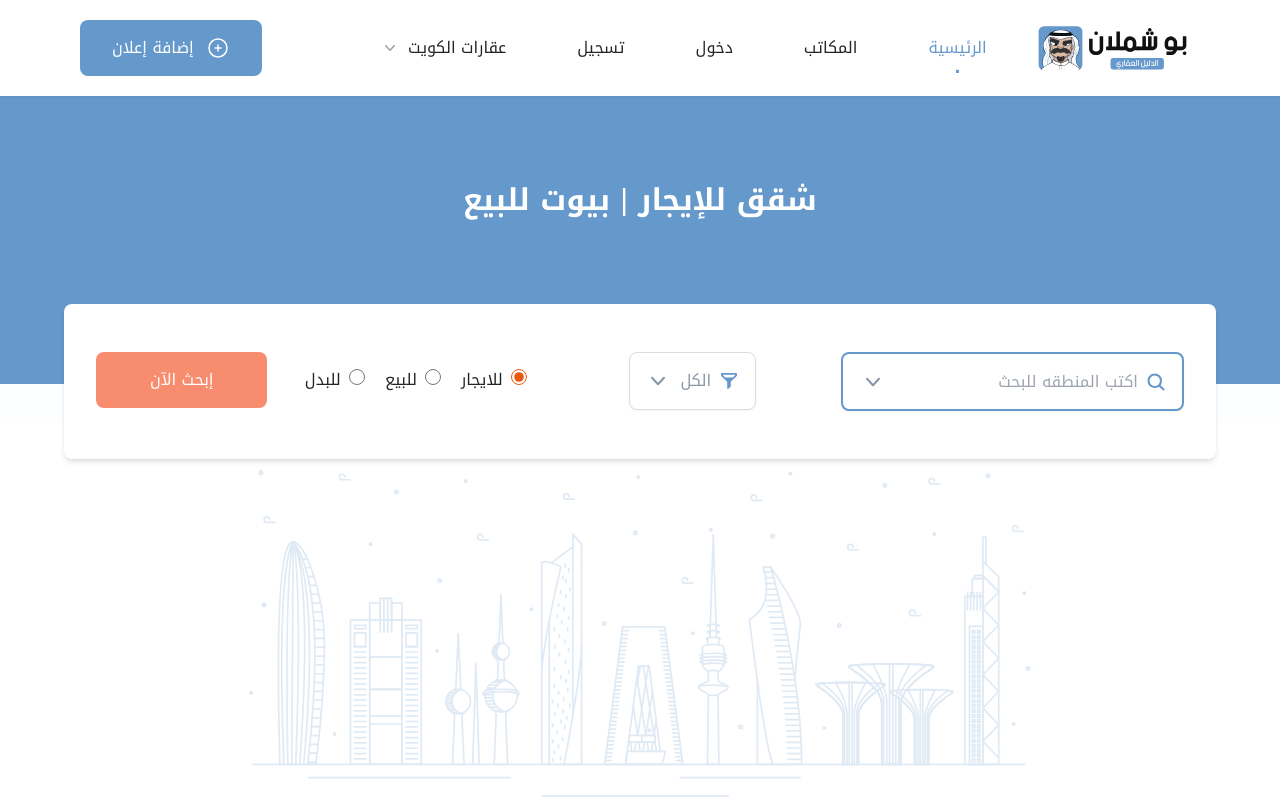
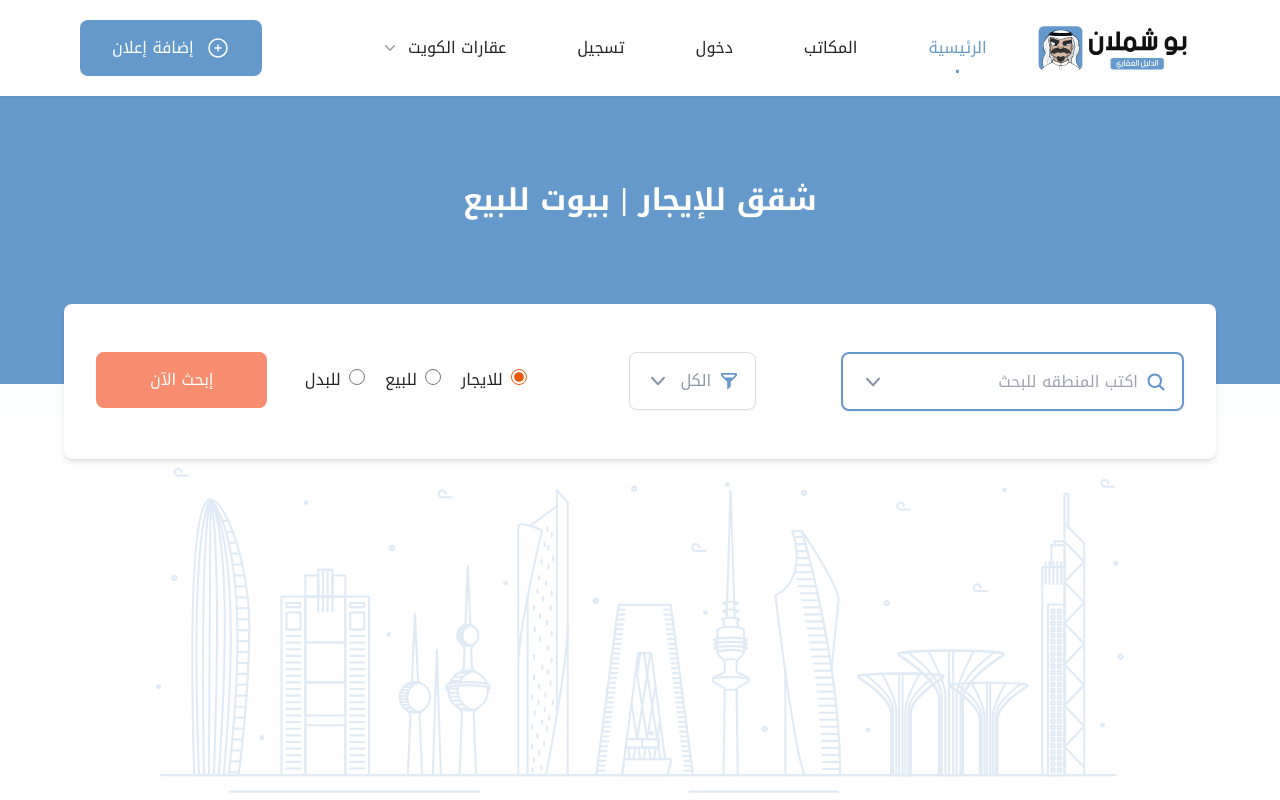
Before and after one commit to samiur-r/square-feet, a Next.js app: page / in a window 1280 px wide. Shown: the top 800 px of the page. Built offline with nearby package versions, Linux system fonts and the light colour scheme.

Commit message:
fix: style adjustments

```diff
--- a/src/components/Home/Banner.tsx
+++ b/src/components/Home/Banner.tsx
@@ -4,7 +4,7 @@ import React from 'react'
 const Banner = () => {
   return (
     <div className="flex justify-center -mt-10 bg-custom-white-lighter md:bg-white">
-      <div className="hidden md:block opacity-20 flex-grow-1 relative md:h-[calc(100vh_-_23rem)] w-full bg-[url('/images/banner.svg')] bg-no-repeat bg-center bg-contain scale-105 2xl:scale-125 3xl:bg-cover 3xl:scale-100 4xl:bg-contain" />
+      <div className="hidden md:block opacity-20 flex-grow-1 relative md:h-[calc(100vh_-_23rem)] w-full bg-[url('/images/banner.svg')] bg-no-repeat bg-center bg-contain md:scale-[1.3] md:-mt-5 2xl:mt-0 2xl:scale-125 3xl:bg-cover 3xl:scale-100 4xl:bg-contain" />
       <div className="md:hidden">
         <Image
           src="/images/banner.svg"
```
